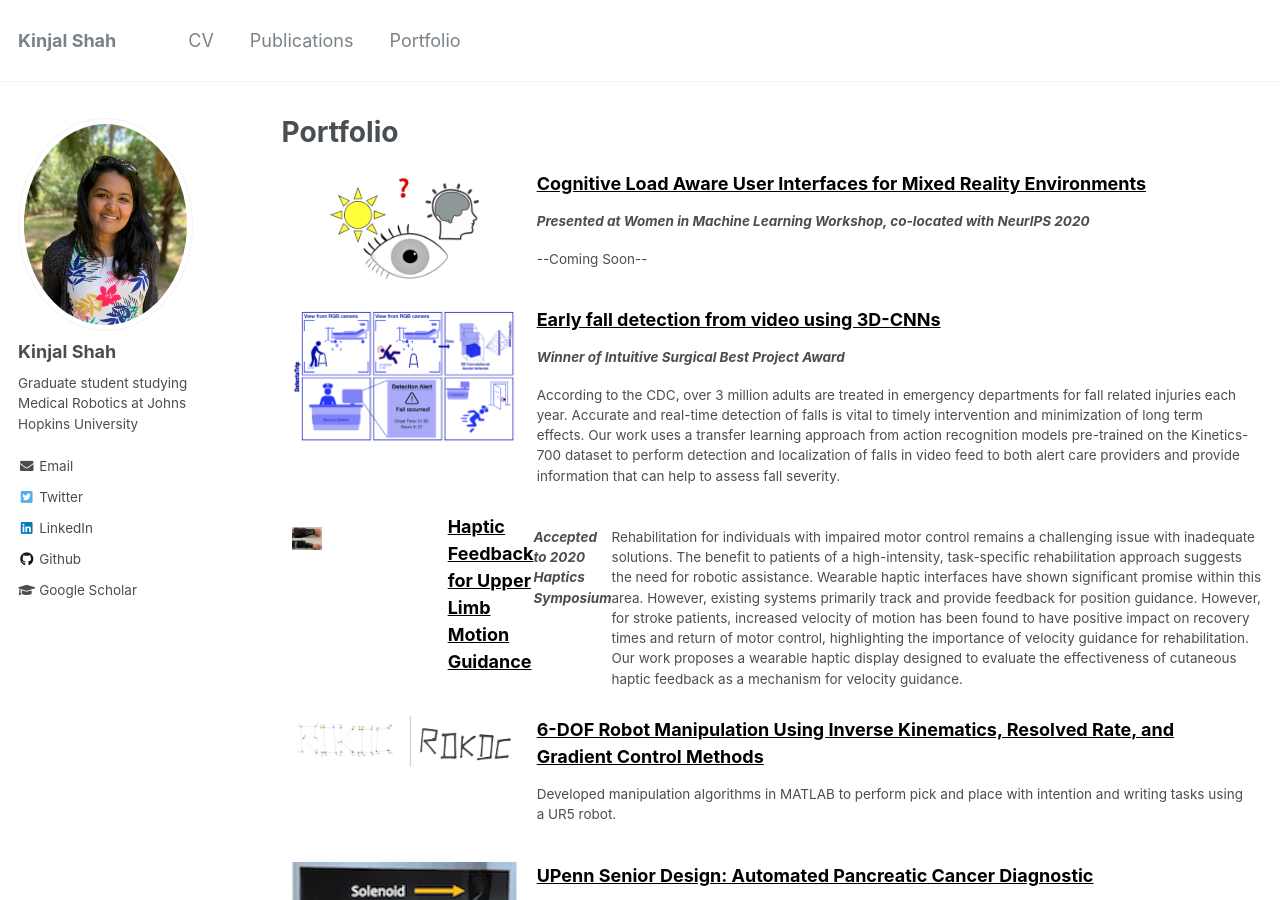
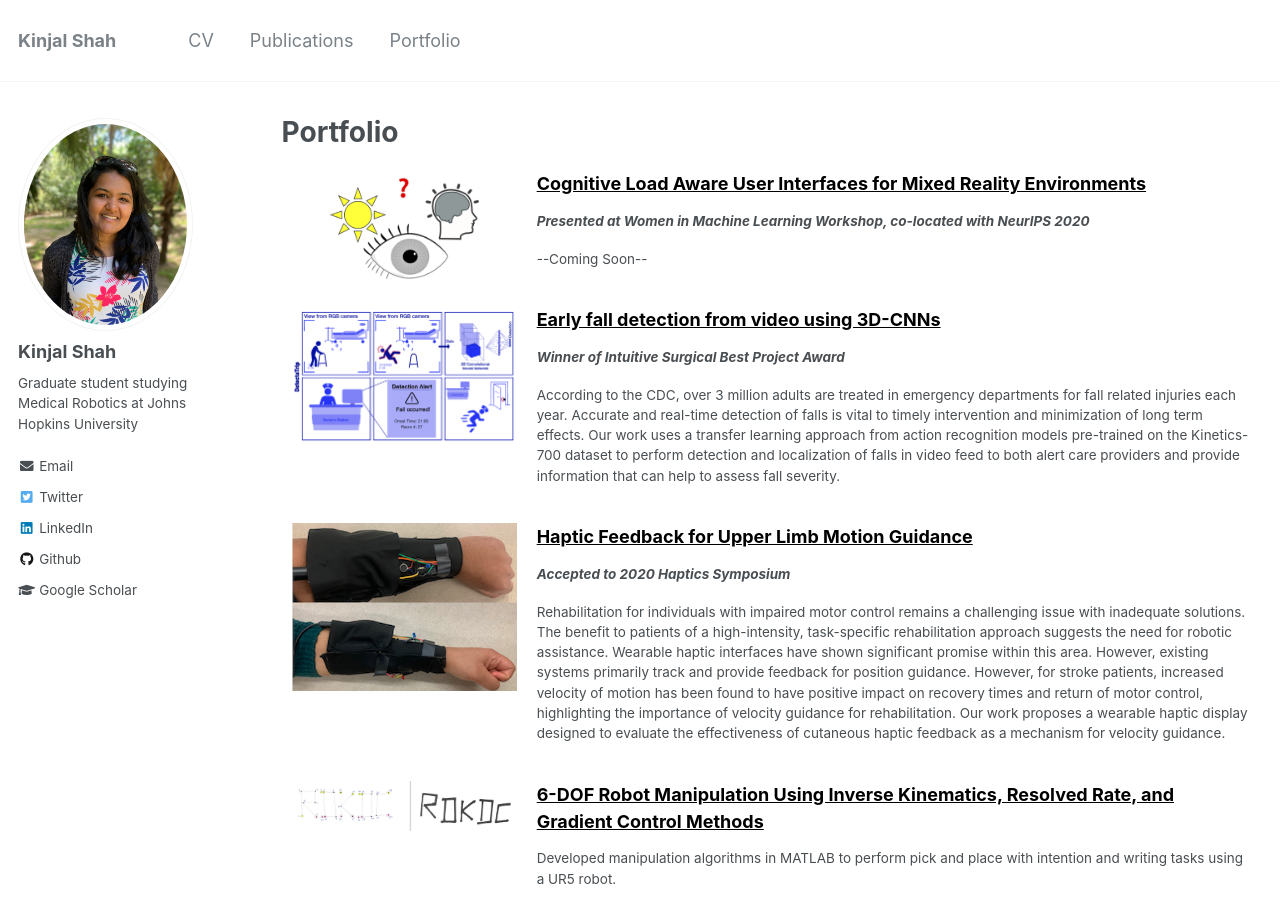
Before and after one commit to kinjmshah/kinjmshah.github.io, a Jekyll site: the page built from _pages/portDRAFT.html, in a window 1280 px wide and 900 px high. Built offline with Jekyll 4.4.1, drawn with Linux system fonts in a browser that asks for light colours.

Commit message:
Update portDRAFT.html

```diff
--- a/_pages/portDRAFT.html
+++ b/_pages/portDRAFT.html
@@ -42,7 +42,7 @@ author_profile: true
     <div class="row">
       <div class="column left">
         <div align="center">
-          <img src='/images/thesis/fig1.png' href="/portfolio/mastersThesis" width="150px"/>
+          <img src='/images/thesis/fig1.png' width="150px"/>
         </div>
       </div>
       <div class="column right">
@@ -71,11 +71,11 @@ author_profile: true
           <img src='/images/haptic.png' width="600px"/>
         </div>
       </div>
-      <a class="column right" href="/portfolio/hapticGuidance">
+      <div class="column right">
         <a class="projHeader" href="/portfolio/hapticGuidance">Haptic Feedback for Upper Limb Motion Guidance</a>
         <p class="projAwards">Accepted to 2020 Haptics Symposium</p>
         <p class="projText">Rehabilitation for individuals with impaired motor control remains a challenging issue with inadequate solutions. The benefit to patients of a high-intensity, task-specific rehabilitation approach suggests the need for robotic assistance. Wearable haptic interfaces have shown significant promise within this area. However, existing systems primarily track and provide feedback for position guidance. However, for stroke patients, increased velocity of motion has been found to have positive impact on recovery times and return of motor control, highlighting the importance of velocity guidance for rehabilitation. Our work proposes a wearable haptic display designed to evaluate the effectiveness of cutaneous haptic feedback as a mechanism for velocity guidance. </p>
-      </a>
+      </div>
     </div>
 <!-- ----------- RDKDC ------------- -->
     <div class="row">
```
